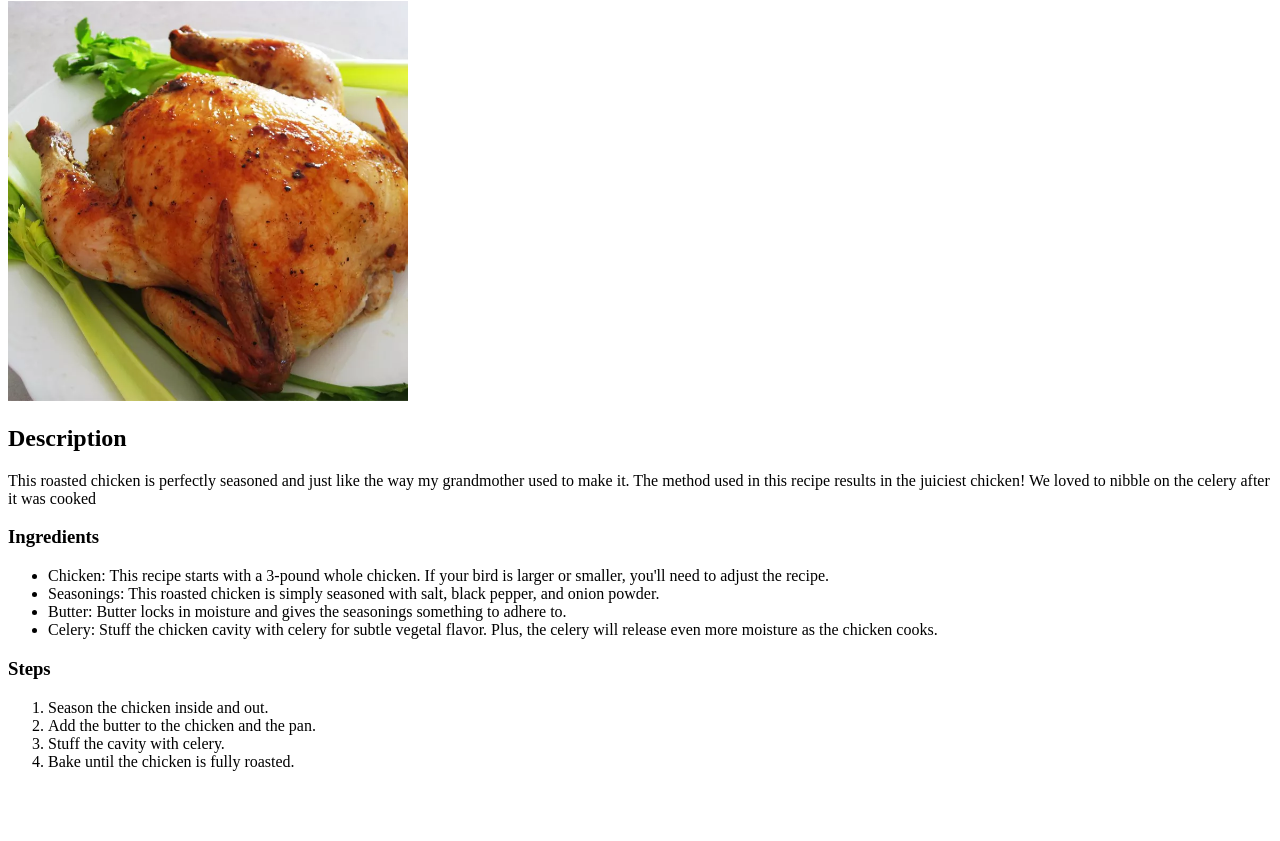
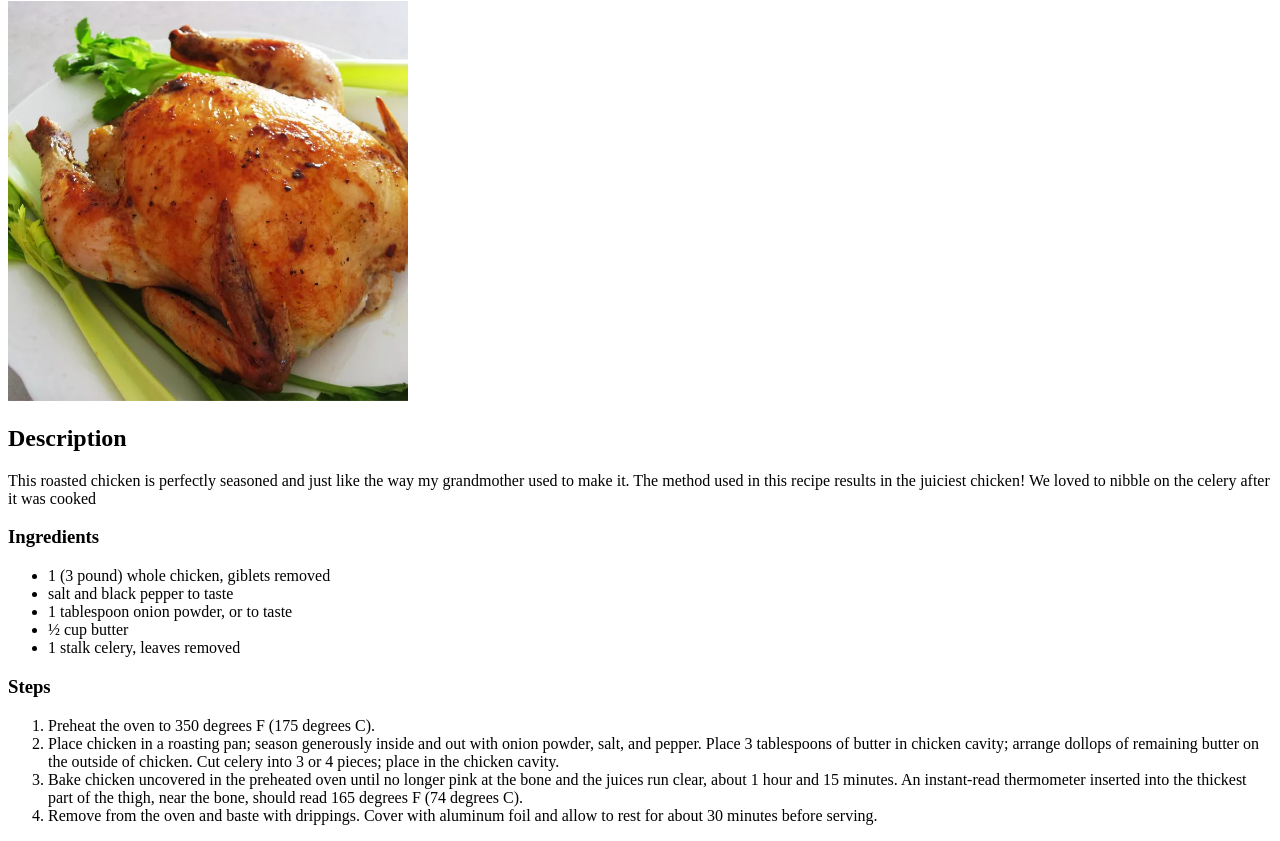
Before and after one commit to sameem420/Learning-TheOdinProject, a plain HTML site: page HTML/odin-recipes/recipes/Juicy-Roasted-Chicken.html in a window 1280 px wide. Shown: the part 79-920 px from the top of the page. Before the commit the page ends 866 px from the top, so only its background shows below. Drawn offline with Linux system fonts and the light colour scheme.

```diff
--- a/HTML/odin-recipes/recipes/Juicy-Roasted-Chicken.html
+++ b/HTML/odin-recipes/recipes/Juicy-Roasted-Chicken.html
@@ -20,29 +20,31 @@
     </p>
     <h3>Ingredients</h3>
     <ul>
-      <li>
-        Chicken: This recipe starts with a 3-pound whole chicken. If your bird
-        is larger or smaller, you'll need to adjust the recipe.
-      </li>
-      <li>
-        Seasonings: This roasted chicken is simply seasoned with salt, black
-        pepper, and onion powder.
-      </li>
-      <li>
-        Butter: Butter locks in moisture and gives the seasonings something to
-        adhere to.
-      </li>
-      <li>
-        Celery: Stuff the chicken cavity with celery for subtle vegetal flavor.
-        Plus, the celery will release even more moisture as the chicken cooks.
-      </li>
+      <li>1 (3 pound) whole chicken, giblets removed</li>
+      <li>salt and black pepper to taste</li>
+      <li>1 tablespoon onion powder, or to taste</li>
+      <li>½ cup butter</li>
+      <li>1 stalk celery, leaves removed</li>
     </ul>
     <h3>Steps</h3>
     <ol>
-      <li>Season the chicken inside and out.</li>
-      <li>Add the butter to the chicken and the pan.</li>
-      <li>Stuff the cavity with celery.</li>
-      <li>Bake until the chicken is fully roasted.</li>
+      <li>Preheat the oven to 350 degrees F (175 degrees C).</li>
+      <li>
+        Place chicken in a roasting pan; season generously inside and out with
+        onion powder, salt, and pepper. Place 3 tablespoons of butter in chicken
+        cavity; arrange dollops of remaining butter on the outside of chicken.
+        Cut celery into 3 or 4 pieces; place in the chicken cavity.
+      </li>
+      <li>
+        Bake chicken uncovered in the preheated oven until no longer pink at the
+        bone and the juices run clear, about 1 hour and 15 minutes. An
+        instant-read thermometer inserted into the thickest part of the thigh,
+        near the bone, should read 165 degrees F (74 degrees C).
+      </li>
+      <li>
+        Remove from the oven and baste with drippings. Cover with aluminum foil
+        and allow to rest for about 30 minutes before serving.
+      </li>
     </ol>
   </body>
 </html>
```
Also changed, not shown: HTML/odin-recipes/recipes/Charcoal-Grilled-Ribeye-Steak.html (+33 -0 lines).
